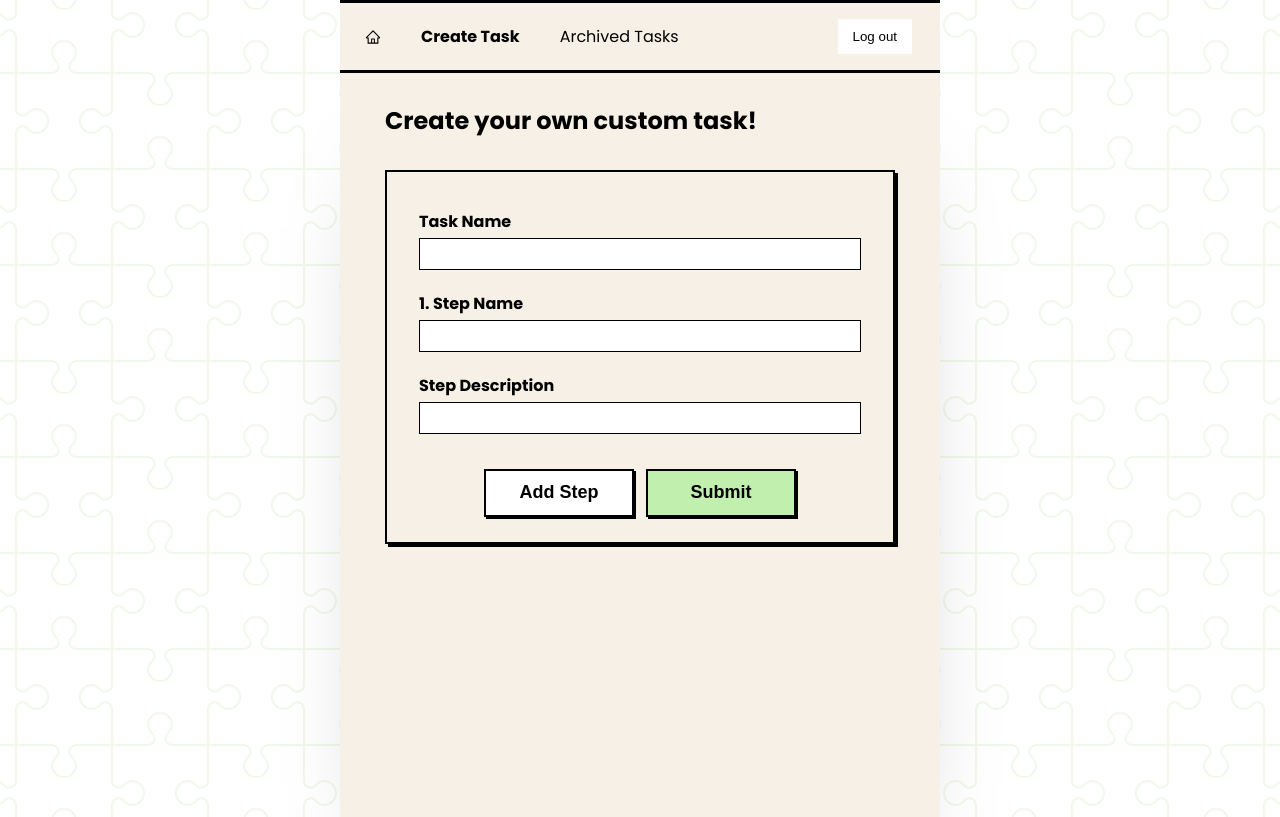
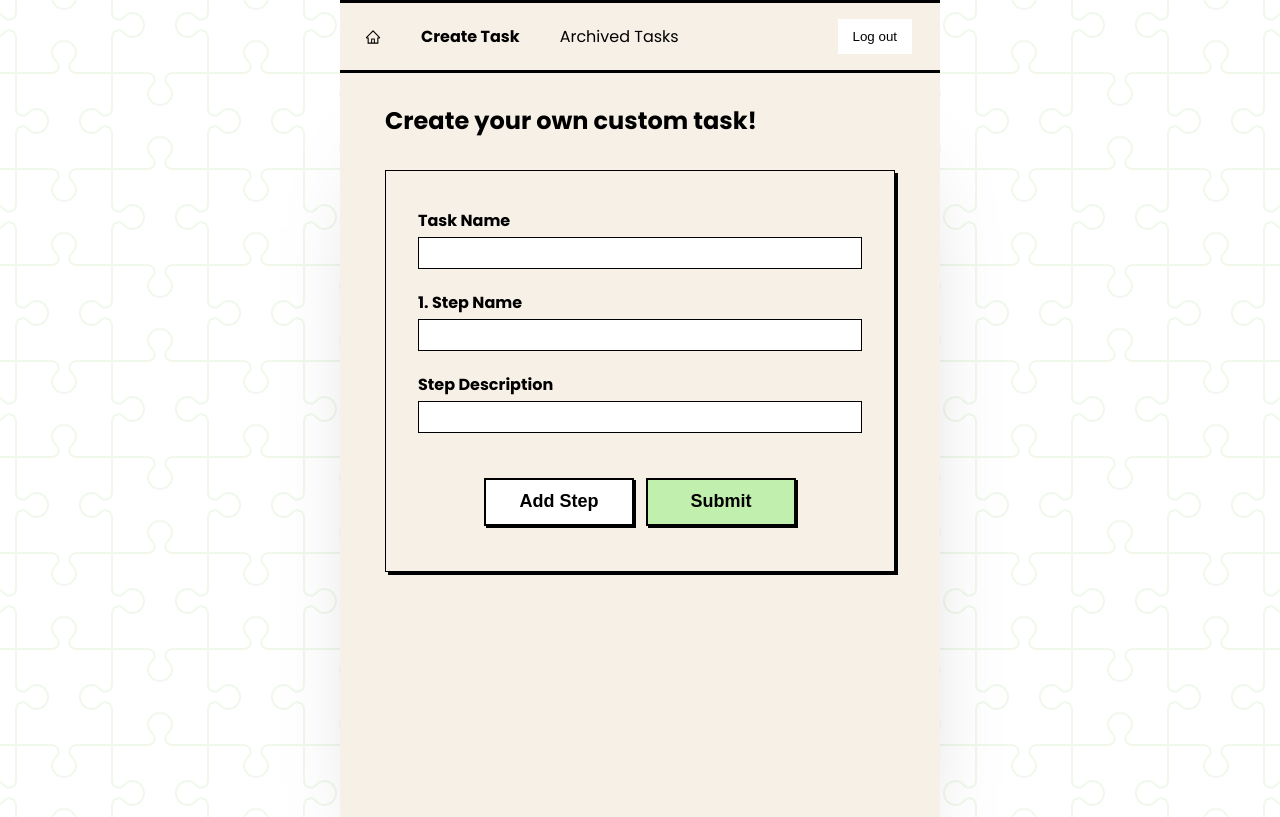
Before and after one commit to samo-13/helper-buddy, a React (Create React App) app in the folder client/: page /create in a window 1280 px wide. Built offline with nearby package versions, Linux system fonts and the light colour scheme; no server answers.

Commit message:
Tweak form styles

```diff
--- a/client/src/components/ActiveTaskBox.scss
+++ b/client/src/components/ActiveTaskBox.scss
@@ -30,3 +30,7 @@
   display: inline-block;
 
 }
+
+.duration-value {
+
+}
--- a/client/src/components/ActiveTaskItem.jsx
+++ b/client/src/components/ActiveTaskItem.jsx
@@ -22,6 +22,13 @@ const ActiveTaskItem = (task) => {
   let duration = task.duration
   console.log('DURATION FROM ActiveTaskItem:', duration)
 
+  function getDuration(duration) {
+    if (duration) {
+      return <h4>Timer: {duration}</h4>;
+    }
+    return <h4>Timer: 00:00:00</h4>;
+  }
+
   async function handleClick() {
     // LINK TO TAKE USER TO TASK/:ID PAGE
   }
@@ -33,7 +40,7 @@ const ActiveTaskItem = (task) => {
         <span className="steps-remaining">{getStepsRemaining(state, task.id)} steps completed!</span>
       </div>
       <div className="active-task-id">Task ID (FOR TESTING): {task.id}</div>
-      <h4>Time spent: {duration}</h4>
+      <h4 className='duration-value'>{getDuration(duration)}</h4>
         <ProgressBar backgroundcolor="#e1ff32" progress={getProgress(state, task.id)}/>
       <br></br>
       <div className="task-box-buttons">
--- a/client/src/pages/Create.scss
+++ b/client/src/pages/Create.scss
@@ -1,5 +1,5 @@
 form {
-  border: 2px #000000 solid;
+  border: 1px #000000 solid;
   margin-bottom: 1rem;
   padding-top: 2rem;
   padding-bottom: 2rem;
@@ -41,6 +41,8 @@ label {
   justify-content: center;
   cursor: pointer;
   height: 35px;
+  margin-top: 10px;
+  margin-bottom: 20px;
 }
 
 .createTaskButton {
```
